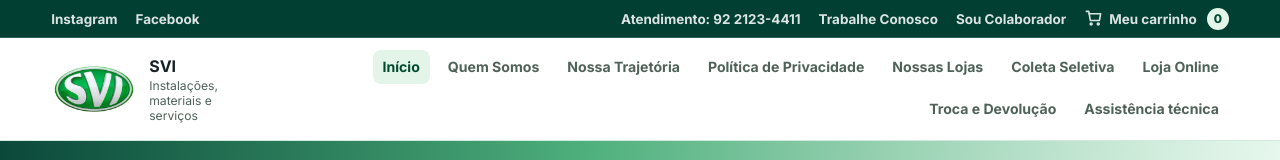
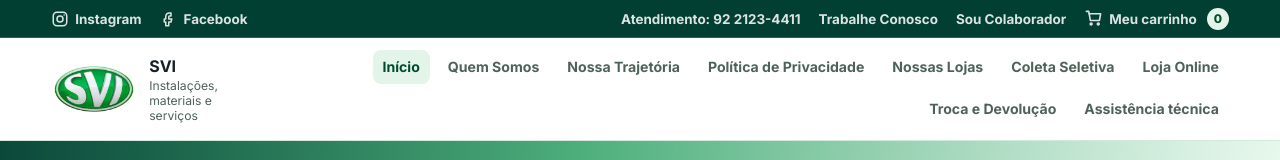
Before and after one commit to victords97/NewSVI, a React (Vite) app: page / in a window 1280 px wide. Shown: the top 160 px of the page. Built offline with nearby package versions, Linux system fonts and the light colour scheme.

Commit message:
Add social icons to header

```diff
--- a/src/main.jsx
+++ b/src/main.jsx
@@ -74,8 +74,20 @@ function Header({ cartQuantity }) {
   return (
     <header className="site-header">
       <div className="header-top">
-        <a className="social-link" href={sviLinks.instagram} target="_blank" rel="noreferrer">Instagram</a>
-        <a className="social-link" href={sviLinks.facebook} target="_blank" rel="noreferrer">Facebook</a>
+        <a className="social-link" href={sviLinks.instagram} target="_blank" rel="noreferrer" aria-label="Instagram da SVI">
+          <svg aria-hidden="true" viewBox="0 0 24 24">
+            <rect x="3" y="3" width="18" height="18" rx="5" />
+            <circle cx="12" cy="12" r="4" />
+            <path d="M17.5 6.5h.01" />
+          </svg>
+          Instagram
+        </a>
+        <a className="social-link" href={sviLinks.facebook} target="_blank" rel="noreferrer" aria-label="Facebook da SVI">
+          <svg aria-hidden="true" viewBox="0 0 24 24">
+            <path d="M14 8h2V4h-2c-3 0-5 2-5 5v3H7v4h2v5h4v-5h3l1-4h-4V9c0-.6.4-1 1-1Z" />
+          </svg>
+          Facebook
+        </a>
         <span className="phone">Atendimento: 92 2123-4411</span>
         <a className="account-link" href={sviLinks.jobs} target="_blank" rel="noreferrer">Trabalhe Conosco</a>
         <a className="account-link" href={sviLinks.collaborator} target="_blank" rel="noreferrer">Sou Colaborador</a>
--- a/styles.css
+++ b/styles.css
@@ -92,7 +92,14 @@ img {
   gap: 6px;
 }
 
-.cart-link svg {
+.social-link {
+  display: inline-flex;
+  align-items: center;
+  gap: 6px;
+}
+
+.cart-link svg,
+.social-link svg {
   width: 19px;
   height: 19px;
   fill: none;
@@ -101,6 +108,11 @@ img {
   stroke-linejoin: round;
   stroke-width: 2;
   flex: 0 0 auto;
+}
+
+.social-link svg {
+  width: 18px;
+  height: 18px;
 }
 
 .main-nav {
```
